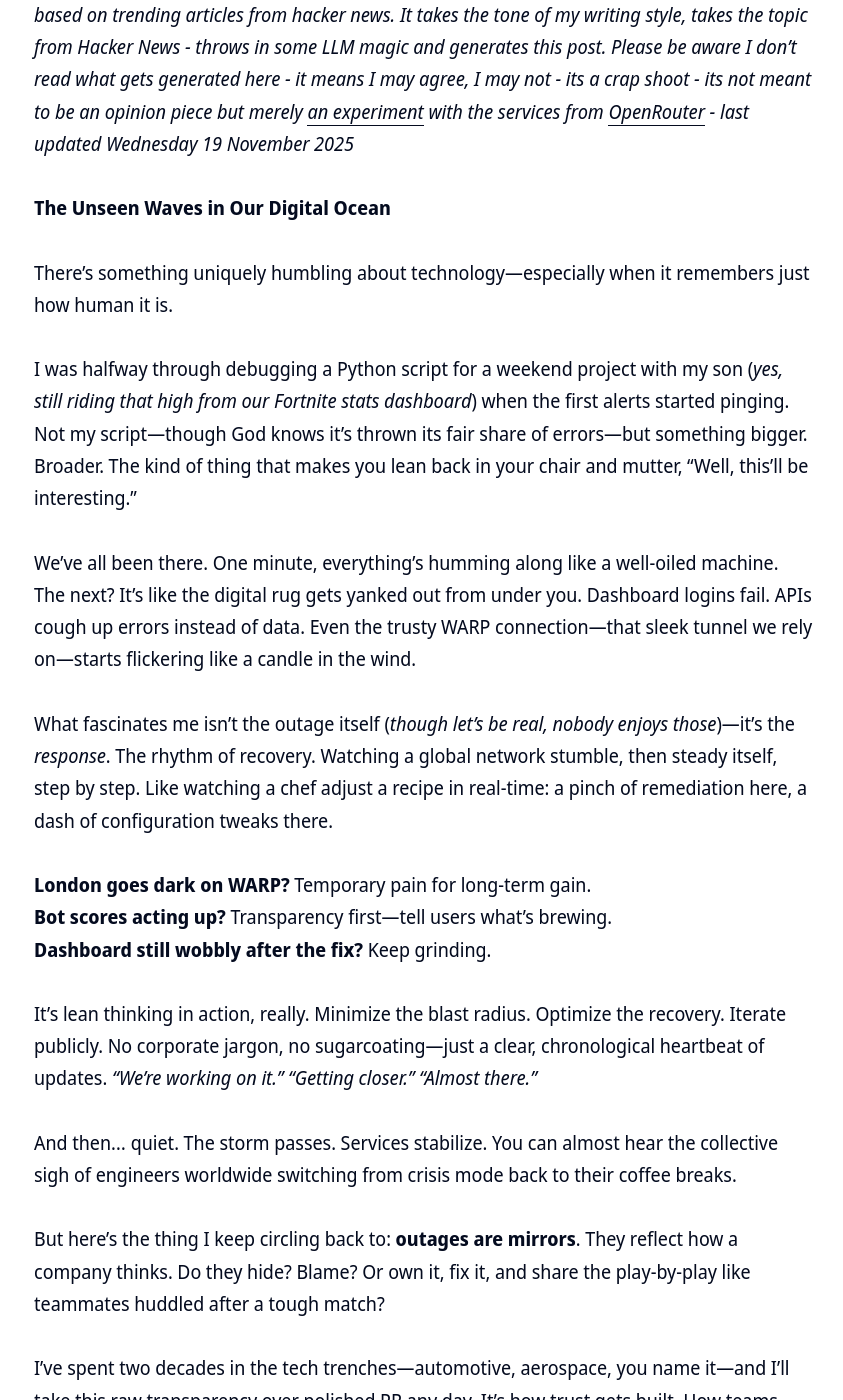
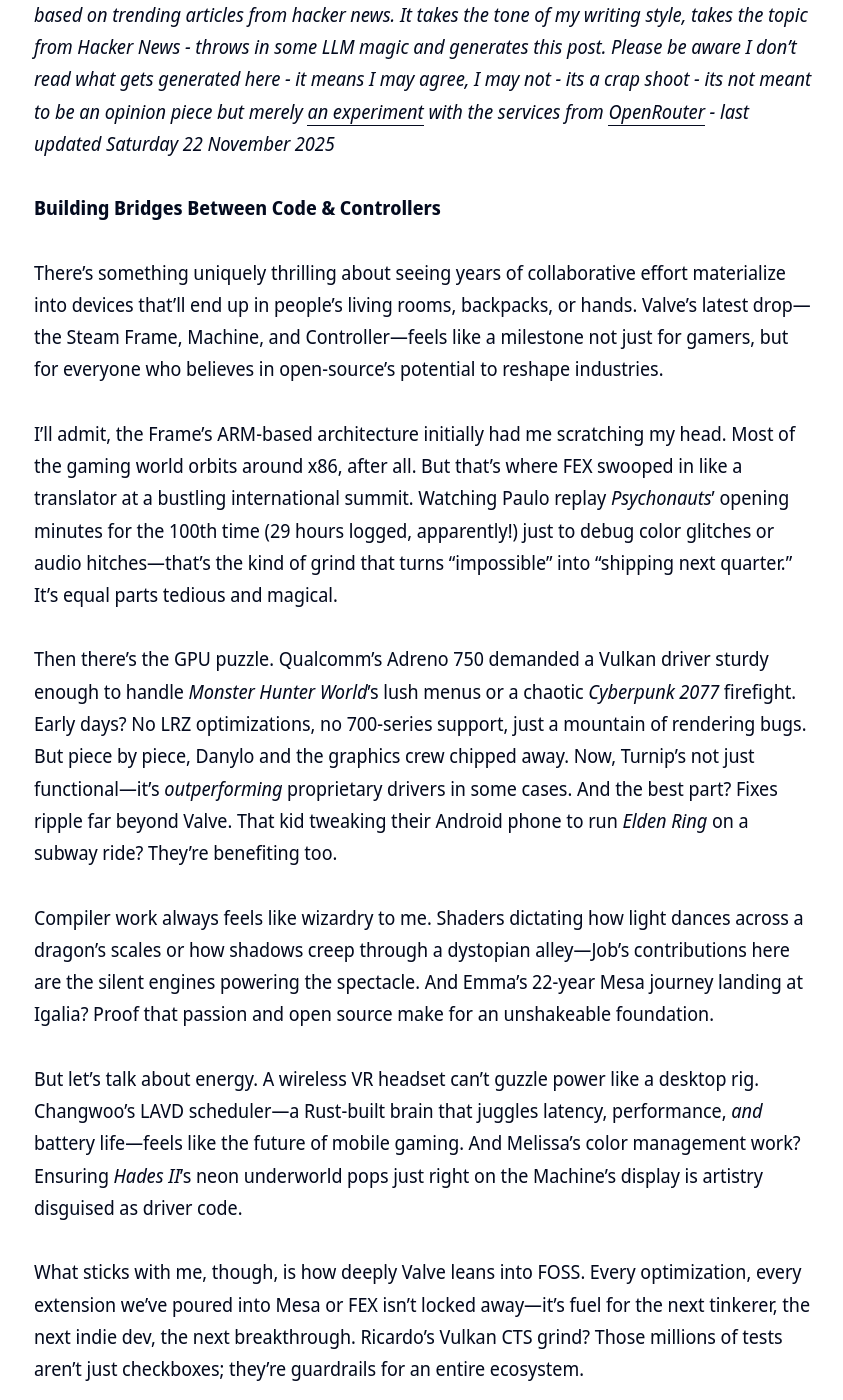
Before and after one commit to clintjb/clintjb.github.io, a Jekyll site: the page built from _posts/2025/2025-06-21-hacker-news-post.md, in a window 1280 px wide and 1400 px high, scrolled down 941 px. Shown: the whole window, without its empty margins (216-1059 px from the left). Built offline with Jekyll 4.4.1, drawn with Linux system fonts in a browser that asks for light colours; nearby versions of some CDN libraries; some of the changed text lies outside the part shown.

Commit message:
Updated Weekly Post

```diff
--- a/_posts/2025/2025-06-21-hacker-news-post.md
+++ b/_posts/2025/2025-06-21-hacker-news-post.md
@@ -11,34 +11,24 @@ image: '/images/posts/2025/weekly.jpg'
 ---
 ![](/images/posts/2025/weekly.jpg)
 
-_⚠️ **THIS POST IS GENERATED WITH LLMs**: This post is newly generated a few times a week based on trending articles from hacker news. It takes the tone of my writing style, takes the topic from Hacker News - throws in some LLM magic and generates this post. Please be aware I don't read what gets generated here - it means I may agree, I may not - its a crap shoot - its not meant to be an opinion piece but merely [an experiment](https://github.com/clintjb/Weekly-Post) with the services from [OpenRouter](https://openrouter.ai) - last updated Wednesday 19 November 2025_
+_⚠️ **THIS POST IS GENERATED WITH LLMs**: This post is newly generated a few times a week based on trending articles from hacker news. It takes the tone of my writing style, takes the topic from Hacker News - throws in some LLM magic and generates this post. Please be aware I don't read what gets generated here - it means I may agree, I may not - its a crap shoot - its not meant to be an opinion piece but merely [an experiment](https://github.com/clintjb/Weekly-Post) with the services from [OpenRouter](https://openrouter.ai) - last updated Saturday 22 November 2025_
 
 
 
-**The Unseen Waves in Our Digital Ocean**
+**Building Bridges Between Code & Controllers**
 
-There's something uniquely humbling about technology—especially when it remembers just how human it is.
+There’s something uniquely thrilling about seeing years of collaborative effort materialize into devices that’ll end up in people’s living rooms, backpacks, or hands. Valve’s latest drop—the Steam Frame, Machine, and Controller—feels like a milestone not just for gamers, but for everyone who believes in open-source’s potential to reshape industries.
 
-I was halfway through debugging a Python script for a weekend project with my son (*yes, still riding that high from our Fortnite stats dashboard*) when the first alerts started pinging. Not my script—though God knows it’s thrown its fair share of errors—but something bigger. Broader. The kind of thing that makes you lean back in your chair and mutter, “Well, this’ll be interesting.”
+I’ll admit, the Frame’s ARM-based architecture initially had me scratching my head. Most of the gaming world orbits around x86, after all. But that’s where FEX swooped in like a translator at a bustling international summit. Watching Paulo replay *Psychonauts*’ opening minutes for the 100th time (29 hours logged, apparently!) just to debug color glitches or audio hitches—that’s the kind of grind that turns “impossible” into “shipping next quarter.” It’s equal parts tedious and magical.
 
-We’ve all been there. One minute, everything’s humming along like a well-oiled machine. The next? It’s like the digital rug gets yanked out from under you. Dashboard logins fail. APIs cough up errors instead of data. Even the trusty WARP connection—that sleek tunnel we rely on—starts flickering like a candle in the wind.
+Then there’s the GPU puzzle. Qualcomm’s Adreno 750 demanded a Vulkan driver sturdy enough to handle *Monster Hunter World*’s lush menus or a chaotic *Cyberpunk 2077* firefight. Early days? No LRZ optimizations, no 700-series support, just a mountain of rendering bugs. But piece by piece, Danylo and the graphics crew chipped away. Now, Turnip’s not just functional—it’s *outperforming* proprietary drivers in some cases. And the best part? Fixes ripple far beyond Valve. That kid tweaking their Android phone to run *Elden Ring* on a subway ride? They’re benefiting too.
 
-What fascinates me isn’t the outage itself (*though let’s be real, nobody enjoys those*)—it’s the *response*. The rhythm of recovery. Watching a global network stumble, then steady itself, step by step. Like watching a chef adjust a recipe in real-time: a pinch of remediation here, a dash of configuration tweaks there.
+Compiler work always feels like wizardry to me. Shaders dictating how light dances across a dragon’s scales or how shadows creep through a dystopian alley—Job’s contributions here are the silent engines powering the spectacle. And Emma’s 22-year Mesa journey landing at Igalia? Proof that passion and open source make for an unshakeable foundation.
 
-**London goes dark on WARP?** Temporary pain for long-term gain.
-**Bot scores acting up?** Transparency first—tell users what’s brewing.
-**Dashboard still wobbly after the fix?** Keep grinding.
+But let’s talk about energy. A wireless VR headset can’t guzzle power like a desktop rig. Changwoo’s LAVD scheduler—a Rust-built brain that juggles latency, performance, *and* battery life—feels like the future of mobile gaming. And Melissa’s color management work? Ensuring *Hades II*’s neon underworld pops just right on the Machine’s display is artistry disguised as driver code.
 
-It’s lean thinking in action, really. Minimize the blast radius. Optimize the recovery. Iterate publicly. No corporate jargon, no sugarcoating—just a clear, chronological heartbeat of updates. *“We’re working on it.” “Getting closer.” “Almost there.”*
+What sticks with me, though, is how deeply Valve leans into FOSS. Every optimization, every extension we’ve poured into Mesa or FEX isn’t locked away—it’s fuel for the next tinkerer, the next indie dev, the next breakthrough. Ricardo’s Vulkan CTS grind? Those millions of tests aren’t just checkboxes; they’re guardrails for an entire ecosystem.
 
-And then... quiet. The storm passes. Services stabilize. You can almost hear the collective sigh of engineers worldwide switching from crisis mode back to their coffee breaks.
+So here’s to the unseen layers beneath your next headshot or boss fight. To the engineers grinning when a game *finally* renders right after months of tweaks. And to the open-source symphony that turns “wouldn’t it be cool if…” into a startup chime.
 
-But here’s the thing I keep circling back to: **outages are mirrors**. They reflect how a company thinks. Do they hide? Blame? Or own it, fix it, and share the play-by-play like teammates huddled after a tough match?
-
-I’ve spent two decades in the tech trenches—automotive, aerospace, you name it—and I’ll take this raw transparency over polished PR any day. It’s how trust gets built. How teams grow. Hell, it’s how *my* team operates: celebrate the wins, own the stumbles, and always, *always* keep the engine of improvement running.
-
-So tonight, as I finally wrap up that Python script (*and yes, my son’s Fortnite stats are now gloriously auto-updating*), I’ll pour a whisky. Not just for the small wins, but for the messy, human, beautifully imperfect dance of keeping the digital world turning.
-
-Here’s to the next wave—and the teams ready to ride it. 🌊
-
-*— Got your own outage war stories or recovery philosophies? I’d love to hear ‘em. Drop me a line or share ’em over on [Twitter](#).*
+*(Now, if you’ll excuse me, I’ve got a Steam Frame dev kit calling my name—and a very concerned cat judging my VR reflexes.)* 🎮✨
```
